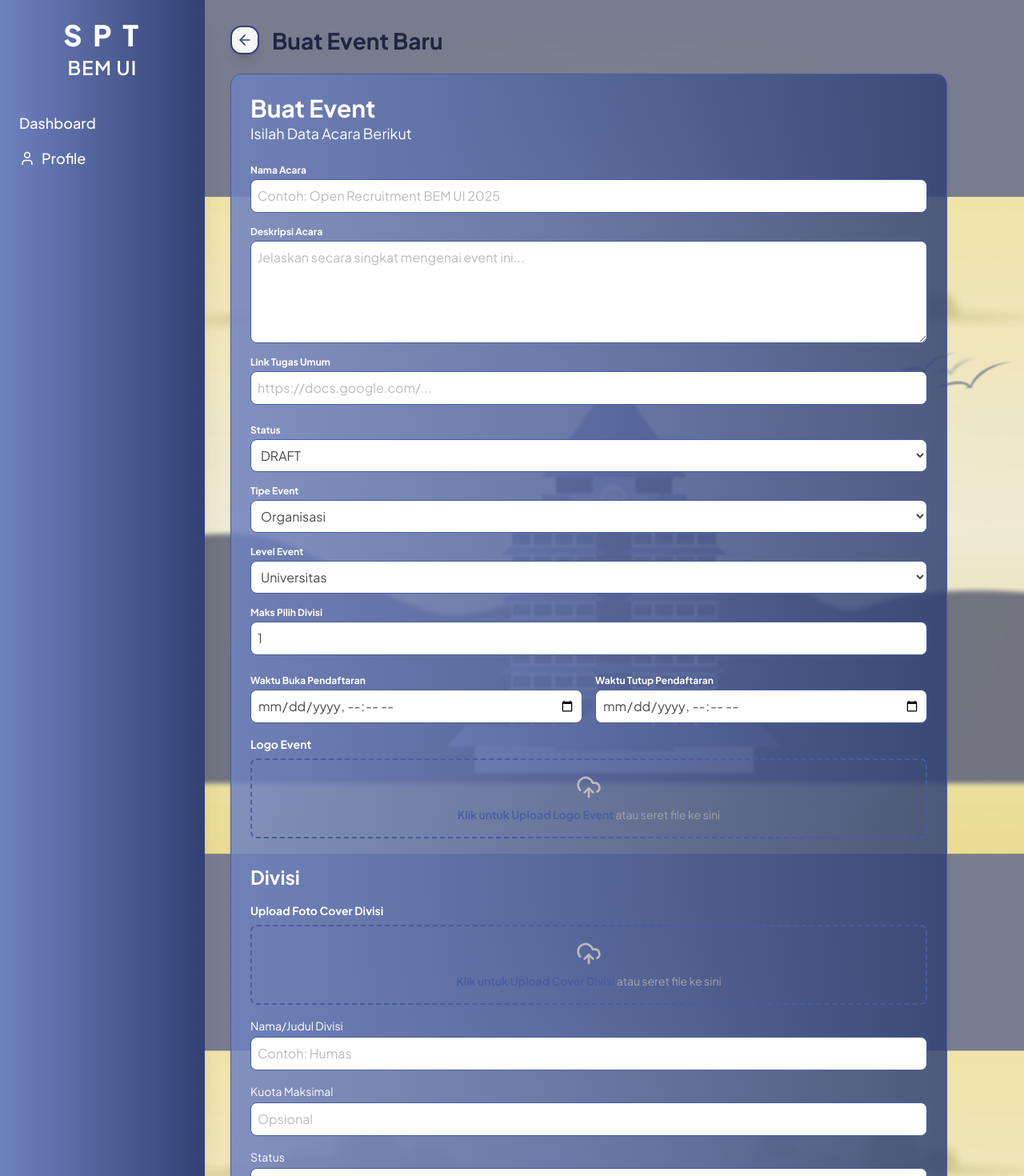
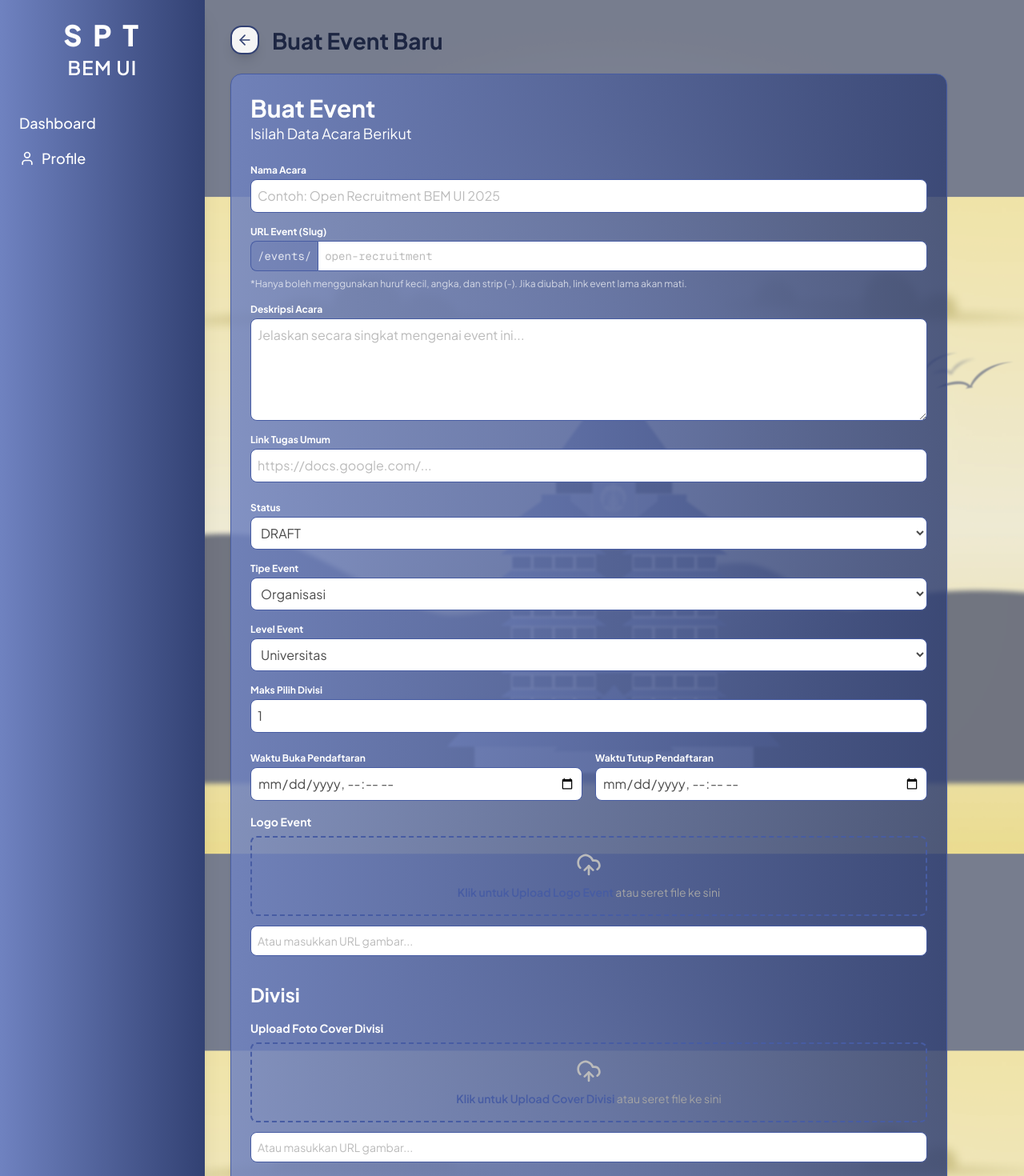
Before and after one commit to Badan-Eksekutif-Mahasiswa/fe-sistem-perekrutan-terbuka-2025, a Next.js app: page /admin/events/create in a window 1280 px wide. Shown: the top 1470 px of the page at 80% size. Built offline with nearby package versions, Linux system fonts and the light colour scheme; no server answers.

Commit message:
feat(ui): add manual URL input for file uploads - Update FileUpload component to allow pasting an existing image URL - Automatically render preview and set value on enter or blur from the manual URL input field - Improve UX for reusing existing files stored in Supabase

```diff
--- a/src/app/admin/events/[id]/edit/page.tsx
+++ b/src/app/admin/events/[id]/edit/page.tsx
@@ -51,7 +51,7 @@ export default function EditEventPage({ params }: { params: Promise<{ id: string
       if (divisionsData && divisionsData.length > 0) {
         for (const div of divisionsData) {
           const divPayload = {
-            eventId: id,
+            eventId: event?.id || id,
             name: div.name,
             cover: div.coverUrl,
             maxQuota: div.maxQuota,
--- a/src/app/admin/events/components/EventForm.tsx
+++ b/src/app/admin/events/components/EventForm.tsx
@@ -6,6 +6,7 @@ import { Button } from "@/components/ui/button";
 import { Plus, Trash2 } from "lucide-react";
 import { Dialog, DialogTrigger, DialogContent, DialogHeader, DialogTitle, DialogDescription, DialogFooter, DialogClose } from "@/components/ui/dialog";
 import FileUpload from "@/components/elements/FileUpload";
+import { toast } from "sonner";
 
 function DeleteConfirmModal({ onConfirm, itemName }: { onConfirm: () => void, itemName: string }) {
   return (
@@ -125,20 +126,15 @@ export default function EventForm({ initialData, onSubmit, loading }: EventFormP
 
   const [deletedDivisions, setDeletedDivisions] = useState<string[]>([]);
 
-  React.useEffect(() => {
-    if (!initialData?.id && formData.title) {
-      setFormData((prev) => ({
-        ...prev,
-        id: prev.title?.toLowerCase().replace(/[^a-z0-9]+/g, '-').replace(/(^-|-$)/g, '') || "",
-      }));
-    }
-  }, [formData.title, initialData?.id]);
-
   const handleChange = (e: React.ChangeEvent<HTMLInputElement | HTMLTextAreaElement | HTMLSelectElement>) => {
     const { name, value } = e.target;
     setFormData((prev) => ({
       ...prev,
-      [name]: name === "id" ? value.toLowerCase().replace(/\s+/g, '-') : name === "maxChooseDivision" ? Number(value) : value,
+      [name]: name === "eventCode" || name === "id"
+        ? value.toLowerCase().replace(/\s+/g, '-')
+        : name === "maxChooseDivision"
+          ? Number(value)
+          : value,
     }));
   };
 
@@ -210,15 +206,45 @@ export default function EventForm({ initialData, onSubmit, loading }: EventFormP
 
   const handleSubmit = (e: React.FormEvent) => {
     e.preventDefault();
+
+    if (formData.openRegistration && formData.closeRegistration) {
+      if (new Date(formData.closeRegistration as string) <= new Date(formData.openRegistration as string)) {
+        toast.error("Waktu Tutup Pendaftaran harus setelah Waktu Buka Pendaftaran!");
+        return;
+      }
+    }
+
     // Convert local datetime to ISO string
     const submitData: any = { ...formData };
-    if (submitData.openRegistration) submitData.openRegistration = new Date(submitData.openRegistration).toISOString();
-    if (submitData.closeRegistration) submitData.closeRegistration = new Date(submitData.closeRegistration).toISOString();
+
+    // Inject placeholders if status is DRAFT to satisfy backend constraints
+    if (submitData.status === "DRAFT") {
+      if (!submitData.title) submitData.title = "Draft Event";
+      if (!submitData.eventCode) submitData.eventCode = "draft-" + Date.now();
+      if (!submitData.description) submitData.description = "-";
+      if (!submitData.maxChooseDivision) submitData.maxChooseDivision = 1;
+
+      submitData.openRegistration = submitData.openRegistration
+        ? new Date(submitData.openRegistration).toISOString()
+        : new Date().toISOString();
+      submitData.closeRegistration = submitData.closeRegistration
+        ? new Date(submitData.closeRegistration).toISOString()
+        : new Date().toISOString();
+    } else {
+      if (submitData.openRegistration) submitData.openRegistration = new Date(submitData.openRegistration).toISOString();
+      if (submitData.closeRegistration) submitData.closeRegistration = new Date(submitData.closeRegistration).toISOString();
+    }
 
     // Clean up empty social media fields
     const cleanedSocialMedia: any = {};
     Object.entries(socialMedia).forEach(([key, val]) => {
-      if (val.trim() !== "") cleanedSocialMedia[key] = val.trim();
+      let cleanVal = val.trim();
+      if (cleanVal !== "") {
+        if (key === "website" && !cleanVal.startsWith("http://") && !cleanVal.startsWith("https://")) {
+          cleanVal = "https://" + cleanVal;
+        }
+        cleanedSocialMedia[key] = cleanVal;
+      }
     });
 
     submitData.socialMedia = cleanedSocialMedia;
@@ -266,8 +292,25 @@ export default function EventForm({ initialData, onSubmit, loading }: EventFormP
           onChange={handleChange}
           className="border border-[#475CA3] bg-white p-2 rounded-md text-neutral-900 placeholder:text-neutral-400"
           placeholder="Contoh: Open Recruitment BEM UI 2025"
-          required
+          required={formData.status !== "DRAFT"}
         />
+      </div>
+
+      <div className="flex flex-col gap-1">
+        <label className="font-bold text-m4">URL Event (Slug)</label>
+        <div className="flex items-center">
+          <span className="bg-[#475CA3]/20 border border-[#475CA3] border-r-0 text-white/80 p-2 rounded-l-md font-mono text-sm">/events/</span>
+          <input
+            type="text"
+            name="eventCode"
+            value={formData.eventCode}
+            onChange={handleChange}
+            className="border border-[#475CA3] bg-white p-2 rounded-r-md text-neutral-900 placeholder:text-neutral-400 flex-1 font-mono text-sm"
+            placeholder="open-recruitment"
+            required={formData.status !== "DRAFT"}
+          />
+        </div>
+        <p className="text-xs text-white/70 mt-1">*Hanya boleh menggunakan huruf kecil, angka, dan strip (-). Jika diubah, link event lama akan mati.</p>
       </div>
 
       <div className="flex flex-col gap-1">
@@ -278,7 +321,7 @@ export default function EventForm({ initialData, onSubmit, loading }: EventFormP
           onChange={handleChange}
           className="border border-[#475CA3] bg-white p-2 rounded-md h-32 text-neutral-900 placeholder:text-neutral-400"
           placeholder="Jelaskan secara singkat mengenai event ini..."
-          required
+          required={formData.status !== "DRAFT"}
         />
       </div>
 
@@ -334,7 +377,7 @@ export default function EventForm({ initialData, onSubmit, loading }: EventFormP
             onChange={handleChange}
             className="border border-[#475CA3] bg-white p-2 rounded-md text-neutral-900 placeholder:text-neutral-400"
             min={1}
-            required
+            required={formData.status !== "DRAFT"}
           />
         </div>
       </div>
@@ -348,7 +391,7 @@ export default function EventForm({ initialData, onSubmit, loading }: EventFormP
             value={formData.openRegistration as string}
             onChange={handleChange}
             className="border border-[#475CA3] bg-white p-2 rounded-md text-neutral-900 placeholder:text-neutral-400"
-            required
+            required={formData.status !== "DRAFT"}
           />
         </div>
         <div className="flex-1 flex flex-col gap-1">
@@ -358,8 +401,9 @@ export default function EventForm({ initialData, onSubmit, loading }: EventFormP
             name="closeRegistration"
             value={formData.closeRegistration as string}
             onChange={handleChange}
+            min={formData.openRegistration as string}
             className="border border-[#475CA3] bg-white p-2 rounded-md text-neutral-900 placeholder:text-neutral-400"
-            required
+            required={formData.status !== "DRAFT"}
           />
         </div>
       </div>
@@ -393,7 +437,7 @@ export default function EventForm({ initialData, onSubmit, loading }: EventFormP
             </div>
             <div className="flex flex-col gap-1">
               <label className="text-sm">Nama/Judul Divisi</label>
-              <input type="text" name="name" value={item.name} onChange={(e) => handleDivisionChange(index, e)} className="border border-[#475CA3] bg-white p-2 rounded-md text-neutral-900 placeholder:text-neutral-400" placeholder="Contoh: Humas" required />
+              <input type="text" name="name" value={item.name} onChange={(e) => handleDivisionChange(index, e)} className="border border-[#475CA3] bg-white p-2 rounded-md text-neutral-900 placeholder:text-neutral-400" placeholder="Contoh: Humas" required={formData.status !== "DRAFT"} />
             </div>
             <div className="flex flex-col gap-1">
               <label className="text-sm">Kuota Maksimal</label>
@@ -459,7 +503,7 @@ export default function EventForm({ initialData, onSubmit, loading }: EventFormP
           </div>
           <div className="flex flex-col gap-1">
             <label className="text-sm">Website</label>
-            <input type="url" name="website" value={socialMedia.website} onChange={handleSocialMediaChange} className="border border-[#475CA3] bg-white p-2 rounded-md text-neutral-900 placeholder:text-neutral-400" placeholder="https://bemui.id" />
+            <input type="text" name="website" value={socialMedia.website} onChange={handleSocialMediaChange} className="border border-[#475CA3] bg-white p-2 rounded-md text-neutral-900 placeholder:text-neutral-400" placeholder="bemui.id" />
           </div>
         </div>
       </div>
@@ -472,11 +516,11 @@ export default function EventForm({ initialData, onSubmit, loading }: EventFormP
           <div key={index} className="flex flex-col gap-4">
             <div className="flex flex-col gap-1">
               <label className="text-sm">Tanggal Mulai</label>
-              <input type="date" name="startDate" value={item.startDate} onChange={(e) => handleTimelineChange(index, e)} className="border border-[#475CA3] bg-white p-2 rounded-md text-neutral-900 placeholder:text-neutral-400" required />
+              <input type="date" name="startDate" value={item.startDate} onChange={(e) => handleTimelineChange(index, e)} className="border border-[#475CA3] bg-white p-2 rounded-md text-neutral-900 placeholder:text-neutral-400" required={formData.status !== "DRAFT"} />
             </div>
             <div className="flex flex-col gap-1">
               <label className="text-sm">Judul Timeline</label>
-              <input type="text" name="title" value={item.title} onChange={(e) => handleTimelineChange(index, e)} className="border border-[#475CA3] bg-white p-2 rounded-md text-neutral-900 placeholder:text-neutral-400" placeholder="Contoh: Pembukaan Pendaftaran" required />
+              <input type="text" name="title" value={item.title} onChange={(e) => handleTimelineChange(index, e)} className="border border-[#475CA3] bg-white p-2 rounded-md text-neutral-900 placeholder:text-neutral-400" placeholder="Contoh: Pembukaan Pendaftaran" required={formData.status !== "DRAFT"} />
             </div>
             <div className="flex flex-col gap-1">
               <label className="text-sm">Deskripsi Timeline</label>
@@ -501,11 +545,11 @@ export default function EventForm({ initialData, onSubmit, loading }: EventFormP
           <div key={index} className="flex flex-col gap-4">
             <div className="flex flex-col gap-1">
               <label className="text-sm">Pertanyaan</label>
-              <input type="text" name="question" value={item.question} onChange={(e) => handleFaqChange(index, e)} className="border border-[#475CA3] bg-white p-2 rounded-md text-neutral-900 placeholder:text-neutral-400" placeholder="Contoh: Apakah event ini berbayar?" required />
+              <input type="text" name="question" value={item.question} onChange={(e) => handleFaqChange(index, e)} className="border border-[#475CA3] bg-white p-2 rounded-md text-neutral-900 placeholder:text-neutral-400" placeholder="Contoh: Apakah event ini berbayar?" required={formData.status !== "DRAFT"} />
             </div>
             <div className="flex flex-col gap-1">
               <label className="text-sm">Jawaban</label>
-              <textarea name="answer" value={item.answer} onChange={(e) => handleFaqChange(index, e)} className="border border-[#475CA3] bg-white p-2 rounded-md h-20 text-neutral-900 placeholder:text-neutral-400" placeholder="Contoh: Tidak, event ini 100% gratis." required />
+              <textarea name="answer" value={item.answer} onChange={(e) => handleFaqChange(index, e)} className="border border-[#475CA3] bg-white p-2 rounded-md h-20 text-neutral-900 placeholder:text-neutral-400" placeholder="Contoh: Tidak, event ini 100% gratis." required={formData.status !== "DRAFT"} />
             </div>
             {faqs.length > 1 && (
               <DeleteConfirmModal onConfirm={() => removeFaq(index)} itemName="FAQ" />
@@ -538,15 +582,15 @@ export default function EventForm({ initialData, onSubmit, loading }: EventFormP
             </div>
             <div className="flex flex-col gap-1">
               <label className="text-sm">Nama Responden</label>
-              <input type="text" name="name" value={item.name} onChange={(e) => handleTestimonialChange(index, e)} className="border border-[#475CA3] bg-white p-2 rounded-md text-neutral-900 placeholder:text-neutral-400" placeholder="Contoh: Budi" required />
+              <input type="text" name="name" value={item.name} onChange={(e) => handleTestimonialChange(index, e)} className="border border-[#475CA3] bg-white p-2 rounded-md text-neutral-900 placeholder:text-neutral-400" placeholder="Contoh: Budi" required={formData.status !== "DRAFT"} />
             </div>
             <div className="flex flex-col gap-1">
               <label className="text-sm">Peran/Posisi</label>
-              <input type="text" name="role" value={item.role} onChange={(e) => handleTestimonialChange(index, e)} className="border border-[#475CA3] bg-white p-2 rounded-md text-neutral-900 placeholder:text-neutral-400" placeholder="Contoh: Peserta 2024" required />
+              <input type="text" name="role" value={item.role} onChange={(e) => handleTestimonialChange(index, e)} className="border border-[#475CA3] bg-white p-2 rounded-md text-neutral-900 placeholder:text-neutral-400" placeholder="Contoh: Peserta 2024" required={formData.status !== "DRAFT"} />
             </div>
             <div className="flex flex-col gap-1">
               <label className="text-sm">Pesan Testimoni</label>
-              <textarea name="message" value={item.message} onChange={(e) => handleTestimonialChange(index, e)} className="border border-[#475CA3] bg-white p-2 rounded-md h-20 text-neutral-900 placeholder:text-neutral-400" placeholder="Pesan singkat..." required />
+              <textarea name="message" value={item.message} onChange={(e) => handleTestimonialChange(index, e)} className="border border-[#475CA3] bg-white p-2 rounded-md h-20 text-neutral-900 placeholder:text-neutral-400" placeholder="Pesan singkat..." required={formData.status !== "DRAFT"} />
             </div>
             {testimonials.length > 1 && (
               <DeleteConfirmModal onConfirm={() => removeTestimonial(index)} itemName="Testimoni" />
@@ -579,7 +623,7 @@ export default function EventForm({ initialData, onSubmit, loading }: EventFormP
             </div>
             <div className="flex flex-col gap-1">
               <label className="text-sm">Judul Foto/Kegiatan</label>
-              <input type="text" name="title" value={item.title} onChange={(e) => handleDocumentationChange(index, e)} className="border border-[#475CA3] bg-white p-2 rounded-md text-neutral-900 placeholder:text-neutral-400" placeholder="Contoh: Pembukaan Acara" required />
+              <input type="text" name="title" value={item.title} onChange={(e) => handleDocumentationChange(index, e)} className="border border-[#475CA3] bg-white p-2 rounded-md text-neutral-900 placeholder:text-neutral-400" placeholder="Contoh: Pembukaan Acara" required={formData.status !== "DRAFT"} />
             </div>
             {documentations.length > 1 && (
               <DeleteConfirmModal onConfirm={() => removeDocumentation(index)} itemName="Dokumentasi" />
--- a/src/app/admin/events/page.tsx
+++ b/src/app/admin/events/page.tsx
@@ -37,12 +37,12 @@ export default function AdminEventsPage() {
       <div className="flex justify-between items-center">
         <div className="flex items-center gap-4">
           <Link href="/">
-            <Button variant="outline" size="icon" className="rounded-full bg-white/50 border-[#475CA3] hover:bg-white text-[#475CA3]">
+            <Button variant="stroke" size="icon" className="rounded-full bg-white/50 border-[#475CA3] hover:bg-white text-[#475CA3]">
               <ArrowLeft className="size-5" />
             </Button>
           </Link>
           <h1 className="text-h2 font-bold font-jakarta text-[#1D2642]">
-            Hello {user?.user_metadata?.name || user?.user_metadata?.full_name || user?.email?.split('@')[0] || "Admin"} 👋🏼
+            Hello {(user as any)?.user_metadata?.name || (user as any)?.user_metadata?.full_name || user?.email?.split('@')[0] || "Admin"} 👋🏼
           </h1>
         </div>
         <Link href="/admin/events/create">
@@ -96,7 +96,7 @@ export default function AdminEventsPage() {
                   </td>
                   <td className="p-4 text-center">{event.divisions?.length || 0}</td>
                   <td className="p-4 flex gap-2">
-                    <Link href={`/admin/events/${event.id}/edit`}>
+                    <Link href={`/admin/events/${event.eventCode}/edit`}>
                       <Button variant="ghost" size="sm">
                         Edit
                       </Button>
--- a/src/components/elements/FileUpload.tsx
+++ b/src/components/elements/FileUpload.tsx
@@ -132,6 +132,27 @@ export default function FileUpload({
         </label>
       )}
 
+      {!value && (
+        <div className="flex gap-2 items-center mt-1">
+          <input
+            type="url"
+            placeholder="Atau masukkan URL gambar..."
+            className="border border-[#475CA3] bg-white p-2 rounded-md text-sm text-neutral-900 placeholder:text-neutral-400 flex-1"
+            onKeyDown={(e) => {
+              if (e.key === 'Enter') {
+                e.preventDefault();
+                const url = e.currentTarget.value.trim();
+                if (url) onChange(url);
+              }
+            }}
+            onBlur={(e) => {
+              const url = e.target.value.trim();
+              if (url) onChange(url);
+            }}
+          />
+        </div>
+      )}
+
       {error && <span className="text-xs text-red-500">{error}</span>}
     </div>
   );
```
